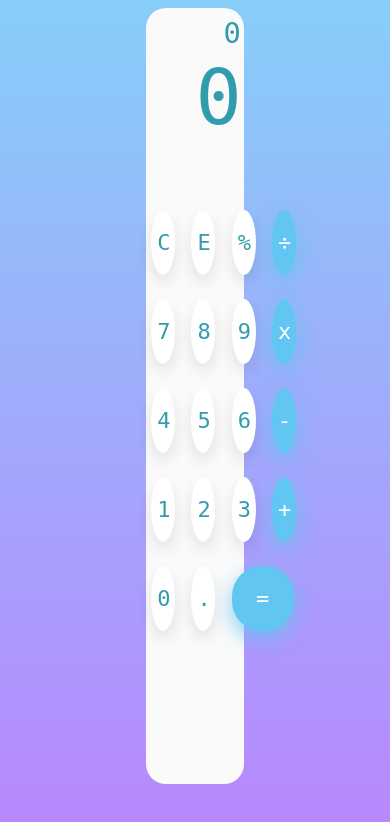
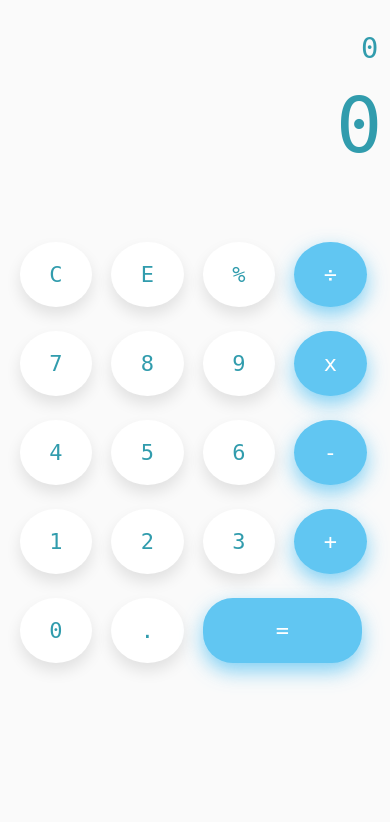
Before and after one commit to Capuccio/react-calculator, a React app: page / in a window 390 px wide. Shown: the top 822 px of the page. Built offline with nearby package versions, Linux system fonts and the light colour scheme; a web font is replaced by a local one.

Commit message:
Responsive alpha

```diff
--- a/src/App.sass
+++ b/src/App.sass
@@ -21,3 +21,13 @@
   max-width: 25%
   margin: 2% auto
   font-family: 'Antic Slab', 'Mono Space'
+
+@media only screen and (max-width: 425px)
+  .background
+    background-image: linear-gradient(Lightskyblue, rgba(219, 87, 255, 0.3))
+
+  .container
+    margin-top: 0
+    border-radius: 0
+    max-width: 100%
+    height: 100%
```
